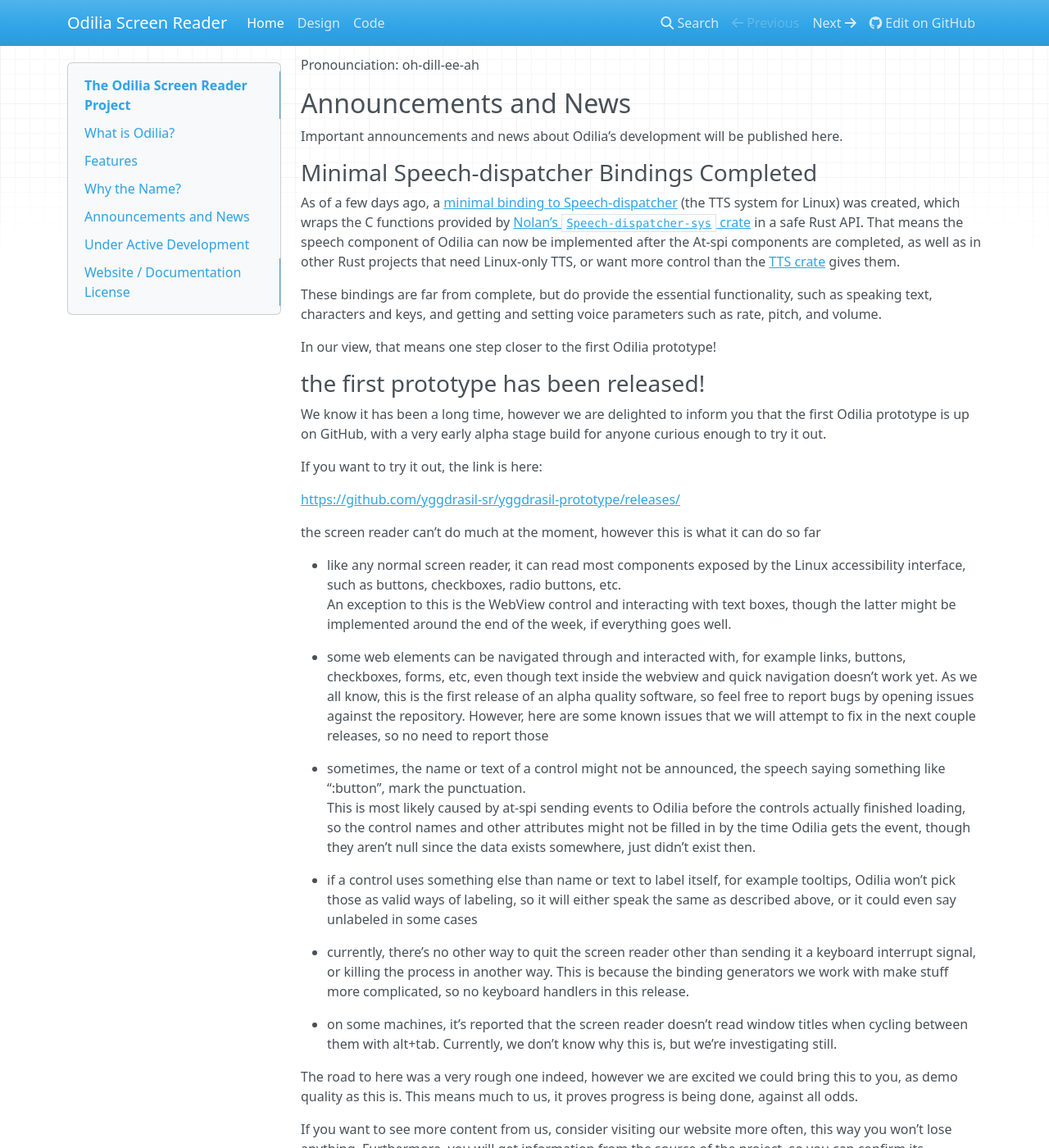
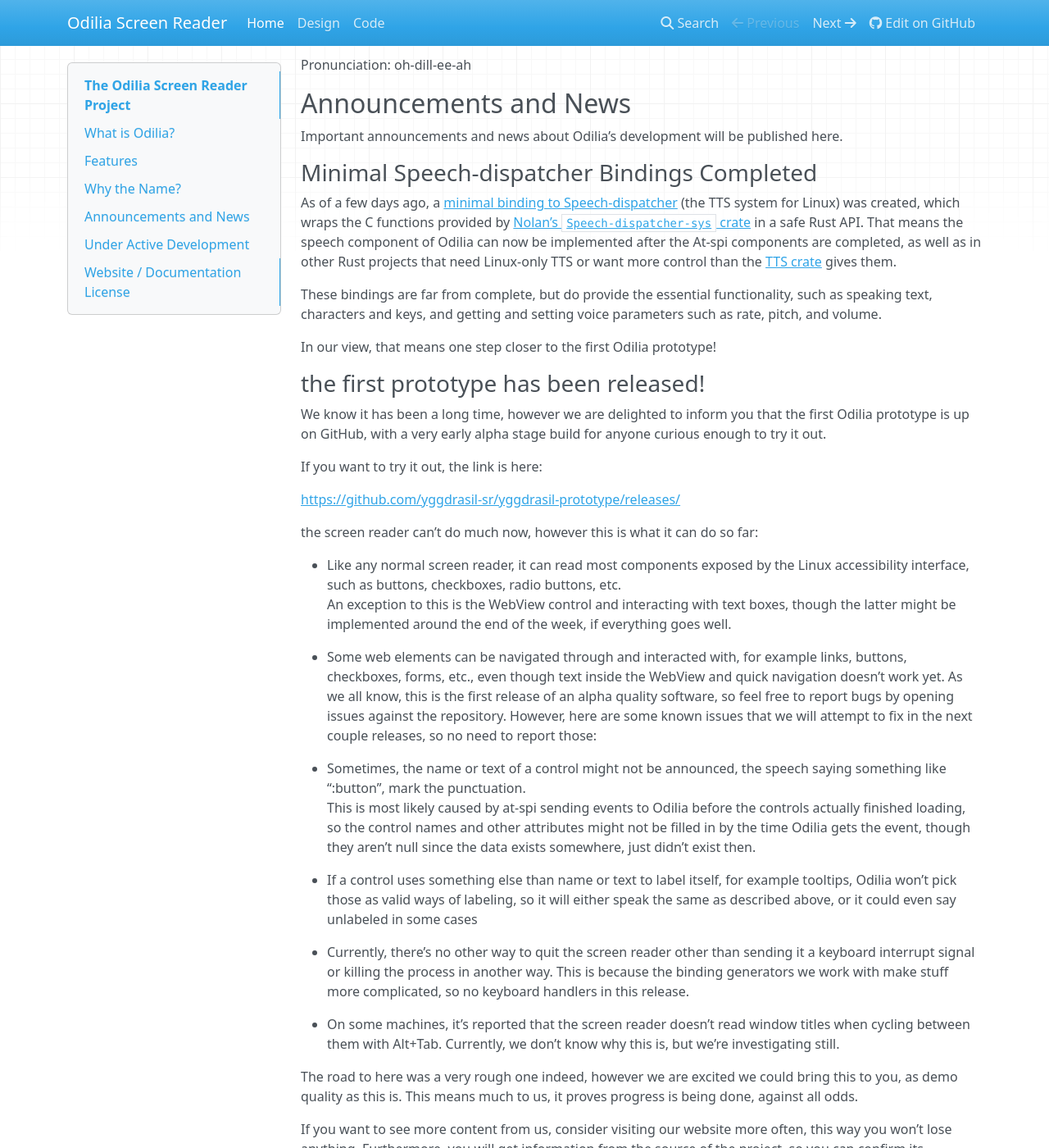
Before and after one commit to brogar2000/site, an MkDocs documentation site: the page built from docs/index.md, in a window 1280 px wide and 1400 px high, scrolled down 1099 px. Shown: the whole window at 82% size. Built offline with MkDocs 1.6.1, drawn with Linux system fonts in a browser that asks for light colours; nearby versions of some CDN libraries; some of the changed text lies outside the part shown.

Commit message:
Corrected Spelling and Grammar Errors
Ran index.md through Microsoft Word's spell checker and corrected all spelling and grammatical errors, with some notable exceptions. I made sure not to disturb any text that was part of a link or the license message at the bottom. I also took care not to change the writing style while still keeping things concise.

```diff
--- a/docs/index.md
+++ b/docs/index.md
@@ -40,7 +40,7 @@ intuitive graphical program to modify gestures and define new actions will be av
 
 In a perfect world, apps would just be accessible automatically, However, that's almost never the case. Therefore, visually impaired people rely on additional tools provided by
 their screen reader, such as object navigation, a way to explore the accessibility tree of an app without relying
-on focus, being then able to discover unfocusable elements that have important information nevertheless. We
+on focus, being then able to discover unfocusable elements that have important information, nevertheless. We
 have this in [NVDA][nvda] and other screen readers, but not in Orca and as such, not in Linux. Odilia will
 address that.
 
@@ -66,7 +66,7 @@ Important announcements and news about Odilia's development will be published he
 As of a few days ago, a [minimal binding to Speech-dispatcher][spd-rs] (the TTS system for Linux) was created, which
 wraps the C functions provided by [Nolan's `Speech-dispatcher-sys` crate][spd-sys] in a safe Rust API. That means the
 speech component of Odilia can now be implemented after the At-spi components are completed, as well as in other Rust
-projects that need Linux-only TTS, or want more control than the [TTS crate][tts-rs] gives them.
+projects that need Linux-only TTS or want more control than the [TTS crate][tts-rs] gives them.
 
 These bindings are far from complete, but do provide the essential functionality, such as speaking text, characters and
 keys, and getting and setting voice parameters such as rate, pitch, and volume.
@@ -85,22 +85,22 @@ If you want to try it out, the link is here:
 
 <https://github.com/yggdrasil-sr/yggdrasil-prototype/releases/>
 
-the screen reader can't do much at the moment, however this is what it can do so far
+the screen reader can't do much now, however this is what it can do so far:
 
-* like any normal screen reader, it can read most components exposed by the Linux accessibility interface, such as buttons, checkboxes, radio buttons, etc.
+* Like any normal screen reader, it can read most components exposed by the Linux accessibility interface, such as buttons, checkboxes, radio buttons, etc.
 An exception to this is the WebView control and interacting with text boxes, though the latter might be implemented around the end of the week, if everything goes well.
 
-* some web elements can be navigated through and interacted with, for example links, buttons, checkboxes, forms, etc, even though text inside the webview and quick navigation doesn't work yet.
-As we all know, this is the first release of an alpha quality software, so feel free to report bugs by opening issues against the repository. However, here are some known issues that we will attempt to fix in the next couple releases, so no need to report those
+* Some web elements can be navigated through and interacted with, for example links, buttons, checkboxes, forms, etc., even though text inside the WebView and quick navigation doesn't work yet.
+As we all know, this is the first release of an alpha quality software, so feel free to report bugs by opening issues against the repository. However, here are some known issues that we will attempt to fix in the next couple releases, so no need to report those:
 
-* sometimes, the name or text of a control might not be announced, the speech saying something like ":button", mark the punctuation.
+* Sometimes, the name or text of a control might not be announced, the speech saying something like ":button", mark the punctuation.
 This is most likely caused by at-spi sending events to Odilia before the controls actually finished loading, so the control names and other attributes might not be filled in by the time Odilia gets the event, though they aren't null since the data exists somewhere, just didn't exist then.
 
-* if a control uses something else than name or text to label itself, for example tooltips, Odilia won't pick those as valid ways of labeling, so it will either speak the same as described above, or it could even say unlabeled in some cases
+* If a control uses something else than name or text to label itself, for example tooltips, Odilia won't pick those as valid ways of labeling, so it will either speak the same as described above, or it could even say unlabeled in some cases
 
-* currently, there's no other way to quit the screen reader other than sending it a keyboard interrupt signal, or killing the process in another way. This is because the binding generators we work with make stuff more complicated, so no keyboard handlers in this release.
+* Currently, there's no other way to quit the screen reader other than sending it a keyboard interrupt signal or killing the process in another way. This is because the binding generators we work with make stuff more complicated, so no keyboard handlers in this release.
 
-* on some machines, it's reported that the screen reader doesn't read window titles when cycling between them with alt+tab. Currently, we don't know why this is, but we're investigating still.
+* On some machines, it's reported that the screen reader doesn't read window titles when cycling between them with Alt+Tab. Currently, we don't know why this is, but we're investigating still.
 
 The road to here was a very rough one indeed, however we are excited we could bring this to you, as demo quality as this is. This means much to us, it proves progress is being done, against all odds.
 
```
Also changed, not shown: other parts of docs/index.md (+3 -3 lines).
